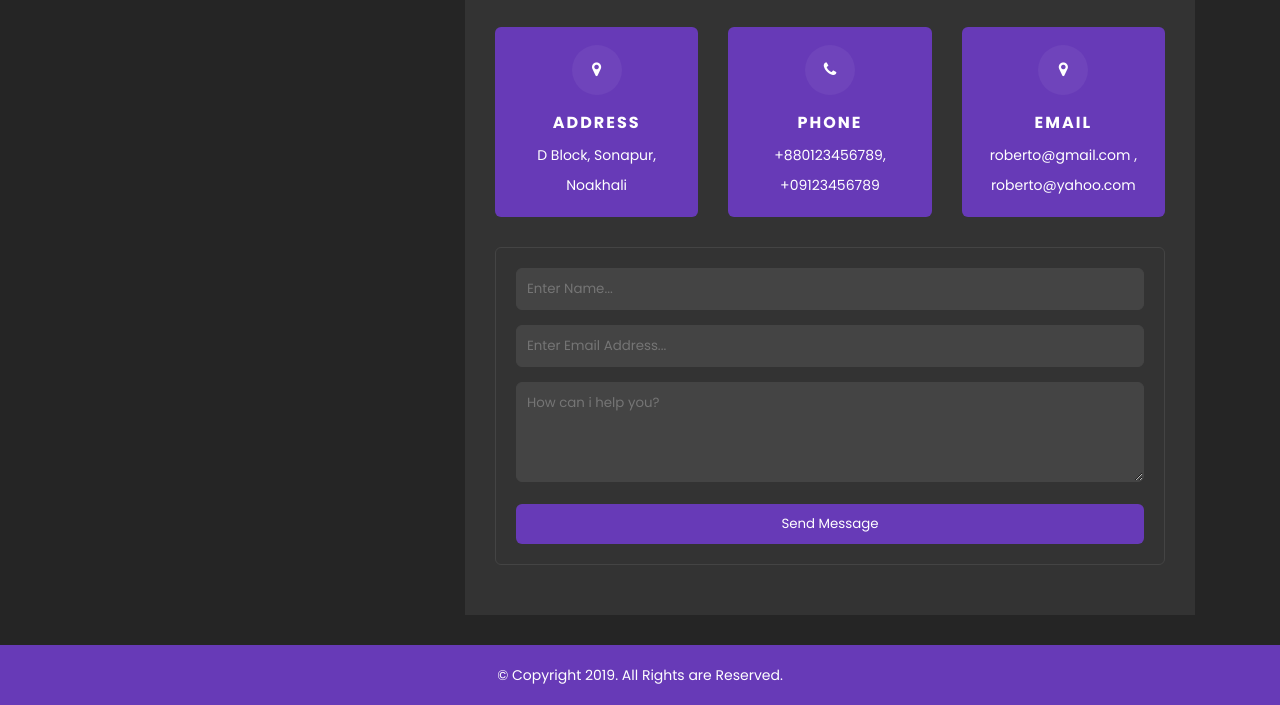
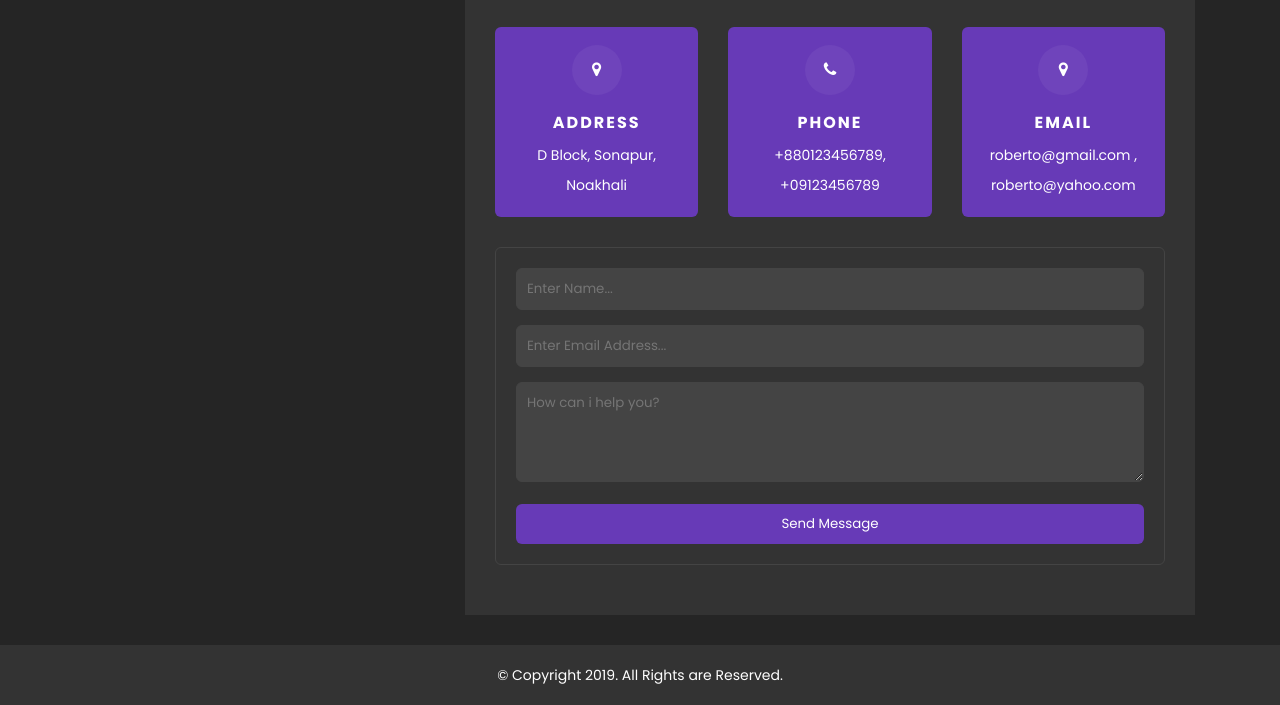
Before and after one commit to viruscod/poricoy.github.io, a plain HTML site: page index-dark.html in a window 1280 px wide. Shown: the part 5277-5982 px from the top of the page. Drawn offline with Linux system fonts and the light colour scheme.

Commit message:
Update style-dark.css

```diff
--- a/style-dark.css
+++ b/style-dark.css
@@ -877,7 +877,7 @@ article.single-post {
 
 /* FOOTER */
 footer.site-footer {
-  background: #673ab7;
+  background: #333333;
   height: 60px;
   text-align: center;
   display: -webkit-box;
```
